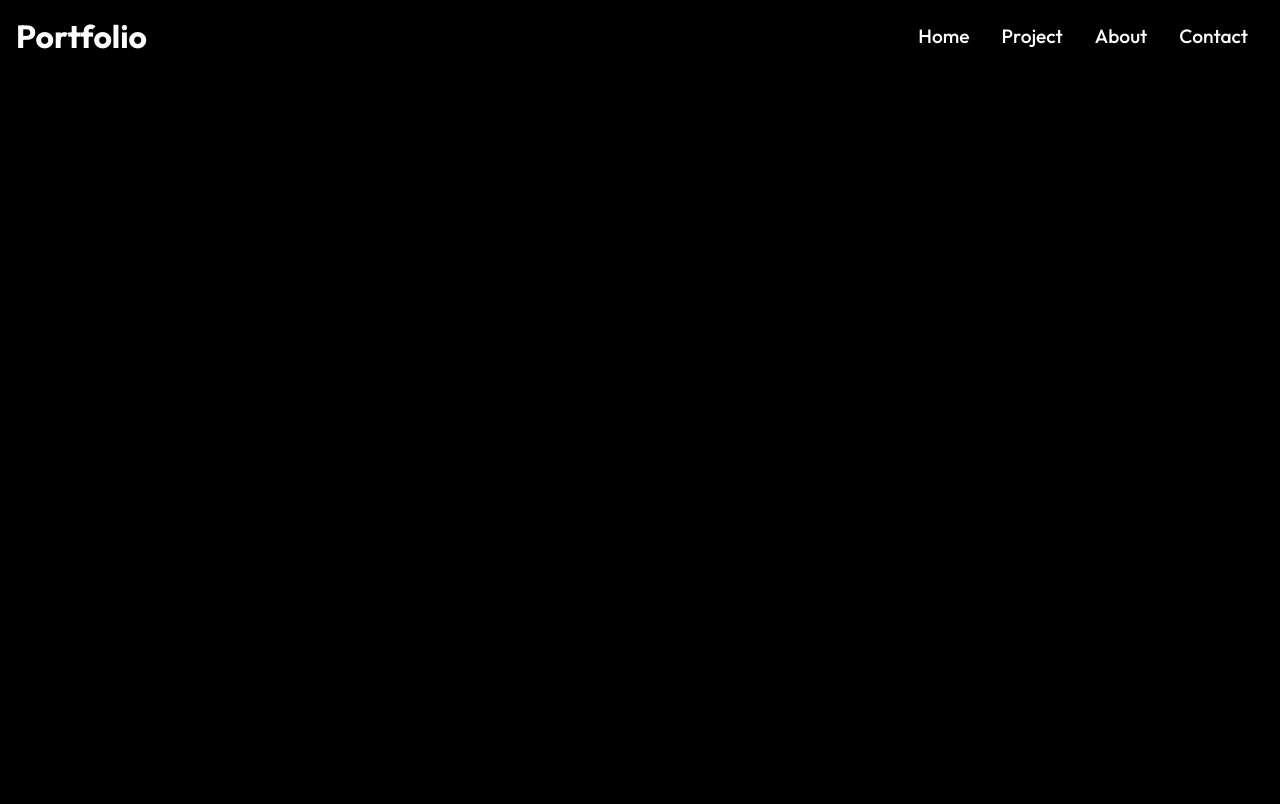
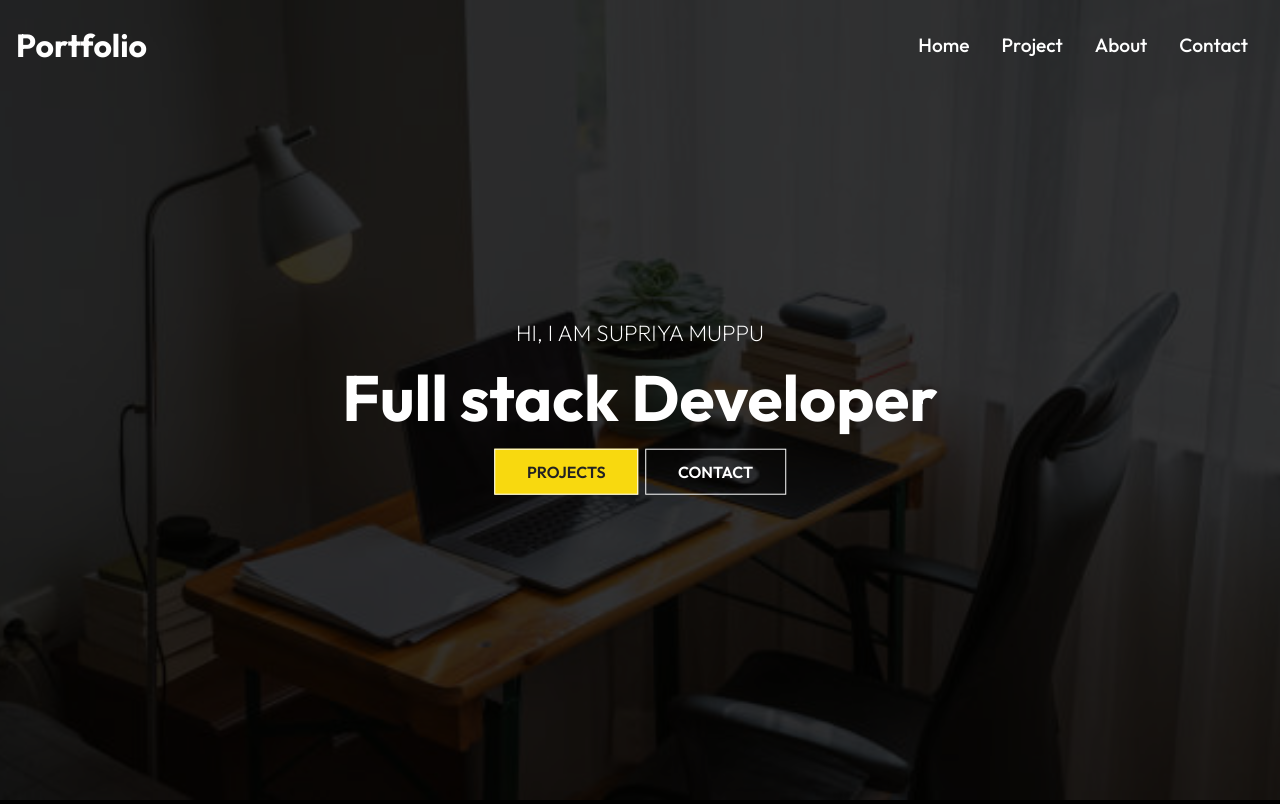
Before and after one commit to Supriya-48/portfolio, a React (Create React App) app: page / in a window 1280 px wide. Built offline with nearby package versions, Linux system fonts and the light colour scheme; the HTML template or start-up script is replaced by a standard one.

Commit message:
Created title

```diff
--- a/src/components/HeroImg.js
+++ b/src/components/HeroImg.js
@@ -1,11 +1,20 @@
 import "./HeroImgStyles.css";
 import React from 'react'
-
+import IntroImg from '../assets/IntroImg.jpeg'
+import {Link} from 'react-router-dom'
 const HeroImg = () => {
   return (
     <div className="hero">
         <div className="mask">
-            {/* <img className="intro-img" src={} alt={IntroImage}/> */}
+            <img className="intro-img" src={IntroImg} alt="IntroImage"/>
+        </div>
+        <div className="content">
+            <p>
+                HI, I am Supriya Muppu
+            </p>
+            <h1>Full stack Developer</h1>
+            <Link to="/project" className="btn">PROJECTS</Link>
+            <Link to="/contact" className="btn btn-light">CONTACT</Link>
         </div>
     </div>
     )
--- a/src/components/HeroImgStyles.css
+++ b/src/components/HeroImgStyles.css
@@ -0,0 +1,54 @@
+.mask{
+    width: 100%;
+    height:100vh;
+    position: relative;
+}
+.intro-img{
+    width: 100%;
+    height: 100%;
+    background-size: cover;
+    background-position: center;
+    object-fit: cover;
+}
+.mask::after{
+    content: "";
+    width: 100%;
+    height: 100%;
+    position: absolute;
+    top:0;
+    left:0;
+    background-color: black;
+    opacity: 0.8;
+}
+.hero{
+    height: 100%;
+    width: 100%;
+}
+.hero .content{
+    position:absolute;
+    transform: translate(-50% ,-50%);
+    top:50%;
+    left:50%;
+    text-align: center;
+}
+.hero .content h1{
+    font-size: 4rem;
+    padding: 0.6rem 0 1.5rem;
+}
+.hero .content p{
+    font-size: 1.4rem;
+    font-weight: 200;
+    text-transform: uppercase;
+}
+.content .btn{
+    margin:1rem 0.2rem;
+}
+@media screen and (max-width:640px) {
+    .hero .content h1{
+        font-size: 3rem;
+    }
+    .hero .content p{
+        font-size: 1.4rem;
+    }
+
+}
--- a/src/components/Navbar.js
+++ b/src/components/Navbar.js
@@ -10,8 +10,17 @@
     const handleClick=()=>{
         setClick(!click)
     }
+    const [color,setColor]=useState(false);
+    const changeColor=()=>{
+        if(window.scrollY >=100){
+            setColor(true);
+        }else{
+            setColor(false);
+        }
+    }
+    window.addEventListener("scroll",changeColor)
   return (
-    <div className="header">
+    <div className={color ? "header header-bg" : "header"}>
         <Link to="/"><h1>Portfolio</h1></Link>
         <ul className={click ? "nav-menu" : "nav-menu active"}>
             <li>
--- a/src/components/NavbarStyles.css
+++ b/src/components/NavbarStyles.css
@@ -3,6 +3,14 @@
     justify-content: space-between;
     align-items: center;
     padding: 1rem;
+    position: fixed;
+    width: 100%;
+    height: 90px;
+    z-index: 10;
+}
+.header-bg{
+    background-color: rgba(0, 0,0, 0.85);
+    transition: 0.5s;
 }
 .nav-menu{
     display: flex;
--- a/src/index.css
+++ b/src/index.css
@@ -22,7 +22,7 @@
   background: rgb(248, 217,15);
   color: #222;
   border: 1px solid #fff ;
-  border-radius: 100%;
+  /* border-radius: 20%; */
   font-weight: 600;
   cursor: pointer;
 }
```
Also changed, not shown: src/assets/IntroImg.jpeg (added).
